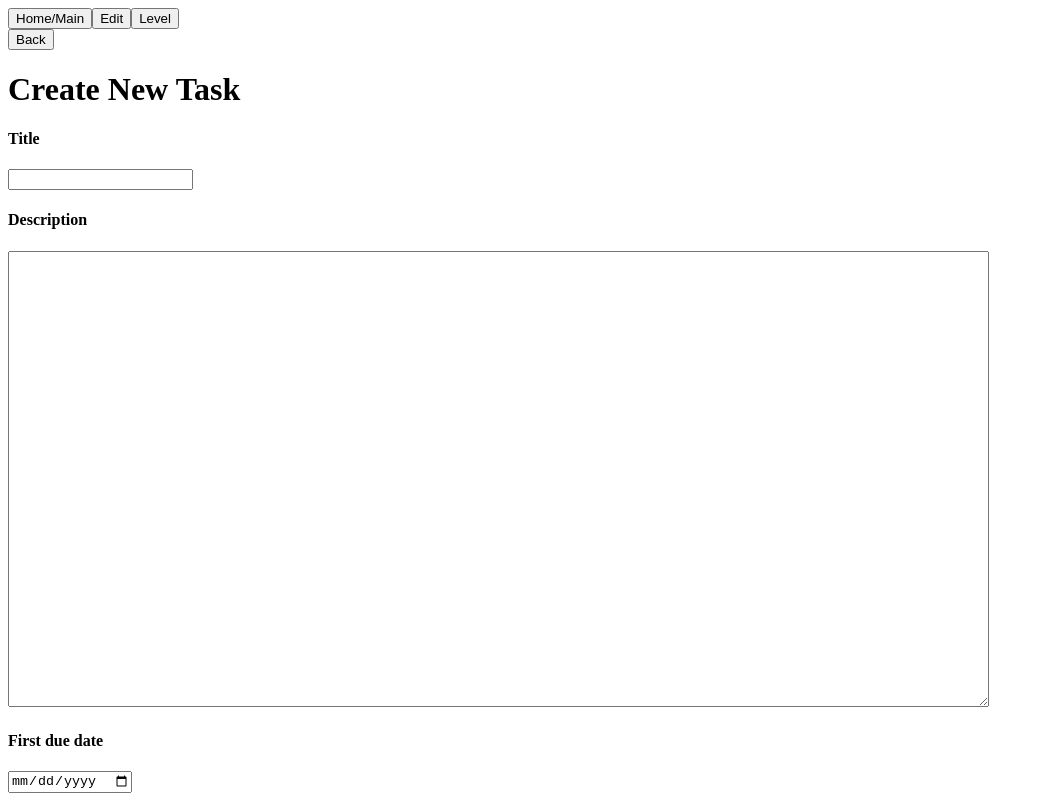
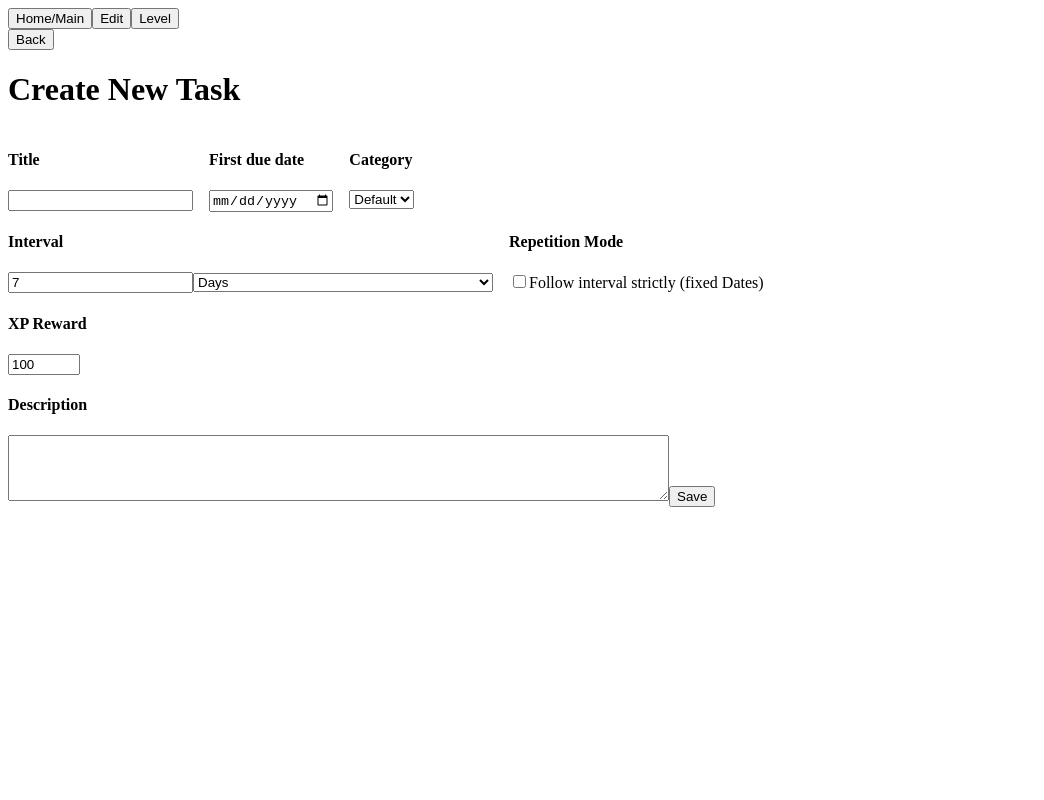
Before and after one commit to kevbo-b/choreQueue, an Angular app: page /edit/1 in a window 1280 px wide. Shown: the top 800 px of the page, without its empty margins (0-1044 px from the left). Built offline with nearby package versions, Linux system fonts and the light colour scheme.

Commit message:
style: :lipstick: adjust editor (and fix small bug with never-repeating tasks)

```diff
--- a/src/app/editor/editor.component.html
+++ b/src/app/editor/editor.component.html
@@ -3,17 +3,31 @@
 <h1 *ngIf="createNew">Create New Task</h1>
 <h1 *ngIf="!createNew">Edit Task</h1>
 
+<div class="editorRow">
+  <div>
     <h4>Title</h4>
     <input [(ngModel)]="task.title" />
+  </div>
 
-<h4>Description</h4>
-<textarea [(ngModel)]="task.description" rows="30" cols="120"> </textarea>
-
+  <div>
     <h4 *ngIf="createNew">First due date</h4>
     <h4 *ngIf="!createNew">Next due date</h4>
     <input type="date" [(ngModel)]="task.nextDueDate" />
+  </div>
 
-<h4>Interval (=When to repeat after finishing)</h4>
+  <div>
+    <h4>Category</h4>
+    <select [(ngModel)]="task.categoryId">
+      <option *ngFor="let category of categories" [value]="category.id">
+        {{ category.name }}
+      </option>
+    </select>
+  </div>
+</div>
+
+<div class="editorRow">
+  <div>
+    <h4>Interval</h4>
     <input [(ngModel)]="task.interval.num" type="number" />
     <select
       [(ngModel)]="task.interval.method"
@@ -26,26 +40,26 @@
         Never Repeat (will be deleted after completion)
       </option>
     </select>
-
+  </div>
   <div>
+    <h4>Repetition Mode</h4>
     <input
       [disabled]="task.interval.method == intervalMethod.NeverRepeat"
       type="checkbox"
       [(ngModel)]="task.addToLastDueDate"
     />
-  <label [ariaDisabled]=""
-    >Add interval to Last Due Date (if not, add to Completion Date)</label
-  >
+    <label [ariaDisabled]="">Follow interval strictly (fixed Dates)</label>
+  </div>
 </div>
 
-<h4>Category</h4>
-<select [(ngModel)]="task.categoryId">
-  <option *ngFor="let category of categories" [value]="category.id">
-    {{ category.name }}
-  </option>
-</select>
-
+<div class="editorRow">
+  <div>
     <h4>XP Reward</h4>
     <input [(ngModel)]="task.xp" type="number" min="0" max="{{ MAX_XP }}" />
+  </div>
+</div>
+
+<h4>Description</h4>
+<textarea [(ngModel)]="task.description" rows="4" cols="80"> </textarea>
 
 <button (click)="onSavePressed()">Save</button>
--- a/src/app/editor/editor.component.scss
+++ b/src/app/editor/editor.component.scss
@@ -0,0 +1,5 @@
+.editorRow {
+  display: flex;
+  flex-direction: row;
+  gap: 1em;
+}
--- a/src/app/services/save.service.ts
+++ b/src/app/services/save.service.ts
@@ -133,7 +133,7 @@ export class SaveService {
       if (gainXP) {
         this.addXP(inputtedTask.xp);
       }
-      if (task.interval.method === IntervalMethod.NeverRepeat) {
+      if (task.interval.method == IntervalMethod.NeverRepeat) {
         this.deleteTask(task);
         return;
       }
```
Lines whose indentation alone changed are shown as unchanged.
